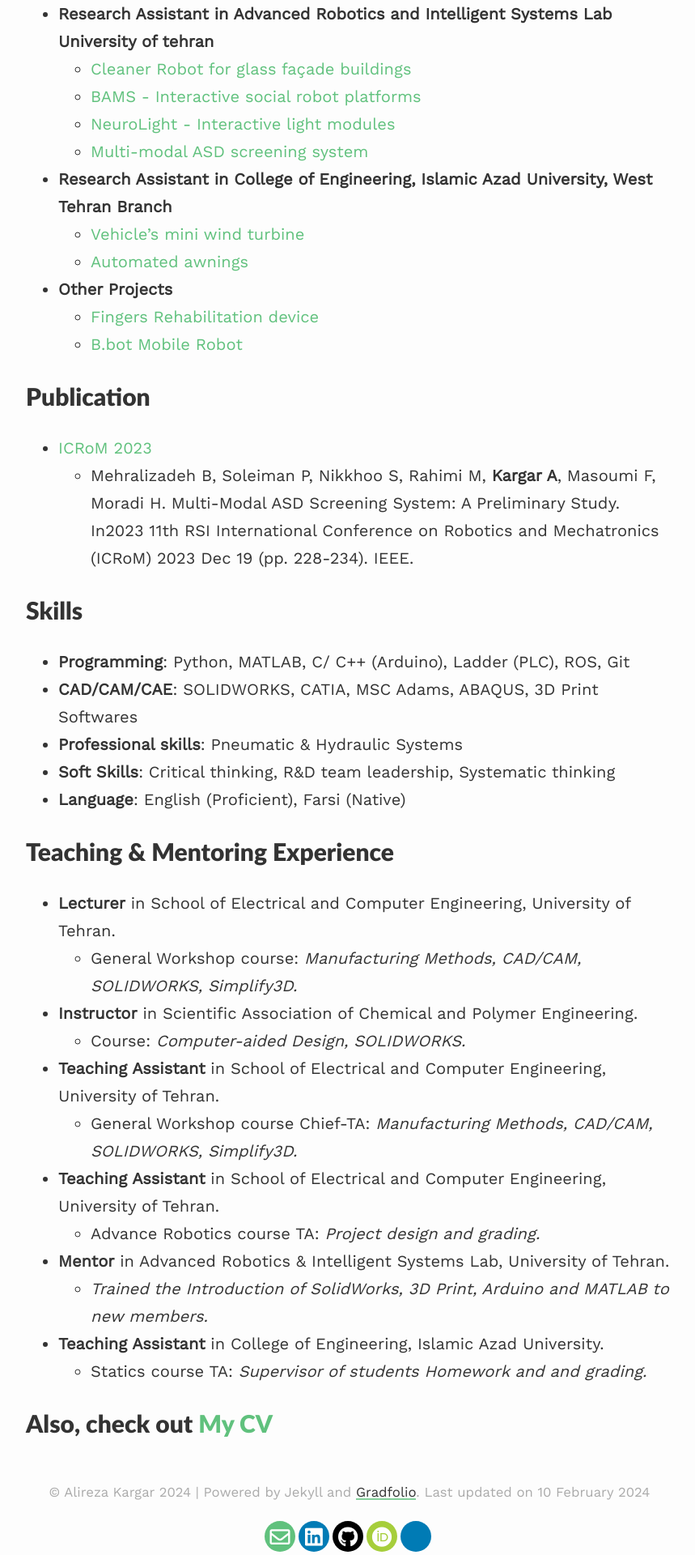
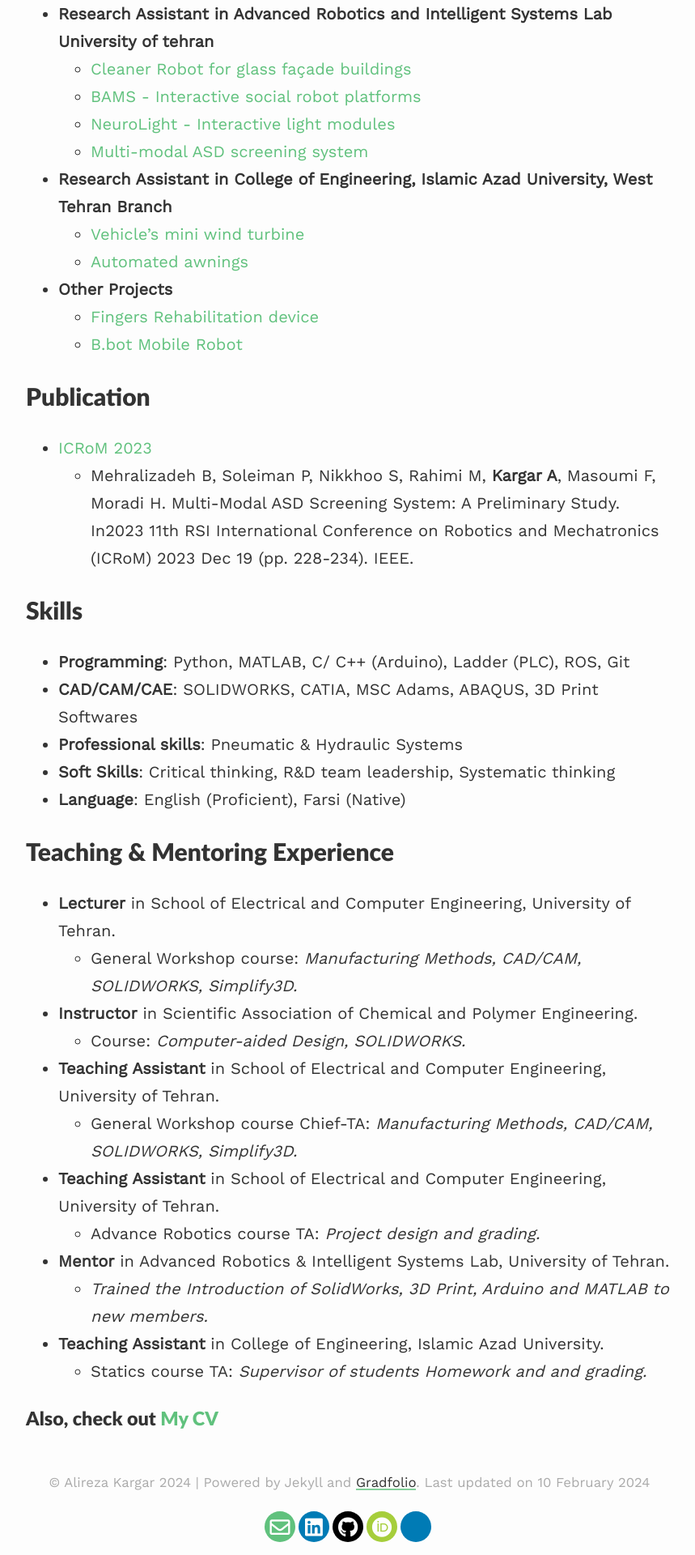
Before and after one commit to alireza-kargar/alireza-kargar.github.io, a Jekyll site: the page built from index.md, in a window 1280 px wide. Shown: the part 1160-3080 px from the top of the page at 81% size, without its empty margins (208-1067 px from the left). Built offline with Jekyll 4.4.1, drawn with Linux system fonts in a browser that asks for light colours; nearby versions of some CDN libraries.

Commit message:
eddit home page

```diff
--- a/index.md
+++ b/index.md
@@ -72,4 +72,4 @@ Product and System design, Computer-aided design and manufacturing , Service Rob
   - Statics course TA: *Supervisor of students Homework and  and grading.*
 
 
-## Also, check out [My CV](https://alireza-kargar.github.io/assets/files/AlirezaKargar_CV.pdf)
+### Also, check out [My CV](https://alireza-kargar.github.io/assets/files/AlirezaKargar_CV.pdf)
```
